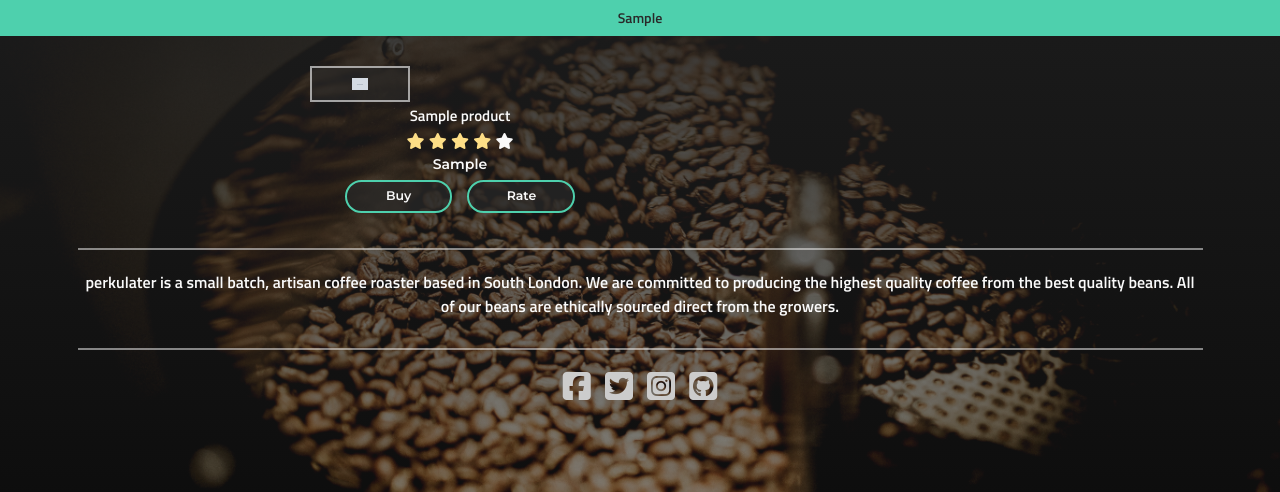
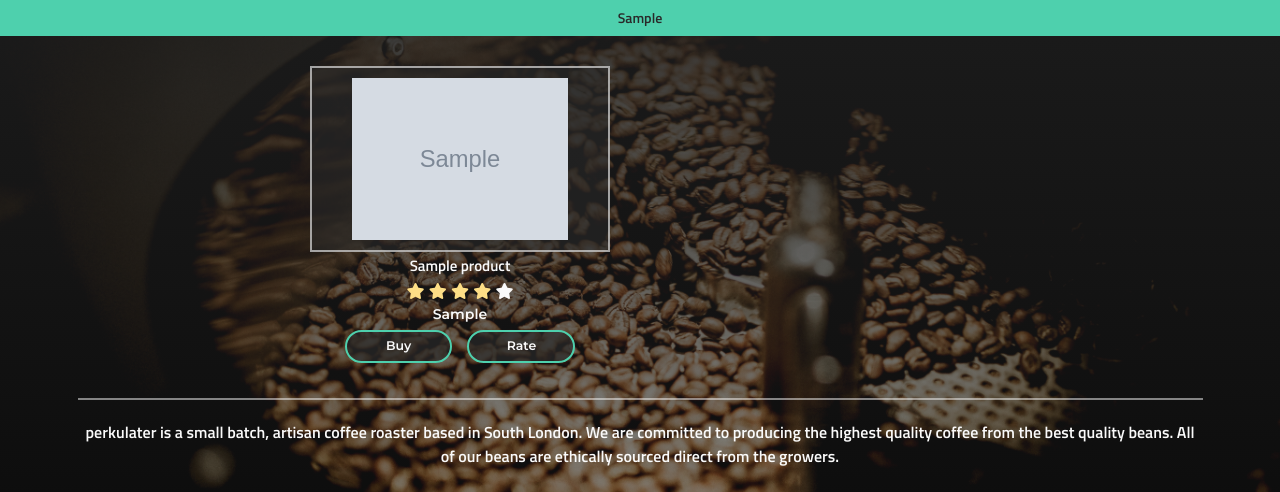
Before and after one commit to richardhenyash/perkulater, a Django app: template products/templates/products/products.html in a window 1280 px wide. Shown: the part 147-639 px from the top of the page. Run offline with Django 3.2, Linux system fonts and the light colour scheme; tables that the repository leaves empty hold one stand-in row (values such as "Sample post"); the template is opened without the code that fills it: values that come from a table or form of the project are taken from there, most other values are stand-ins (such as "Sample title", 1, 10 or a date in 2020); grey boxes marked "Sample" are stand-in pictures; some libraries are stand-ins or nearby versions.

Commit message:
remove max width from product container

```diff
--- a/products/static/products/css/products.css
+++ b/products/static/products/css/products.css
@@ -5,7 +5,6 @@
 .product-detail-container {
     background-color: rgba(41, 41, 41, 0.6);
     border: 2px solid rgba(250, 250, 250, 0.6);
-    max-width: 10rem;
 }
 
 .image-padding {
```
